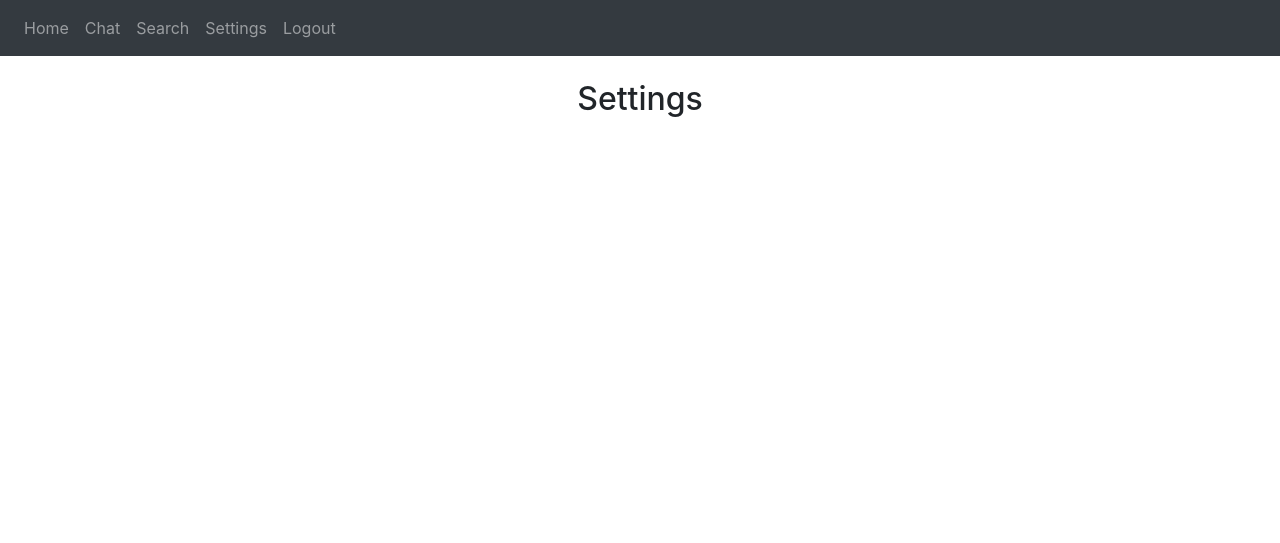
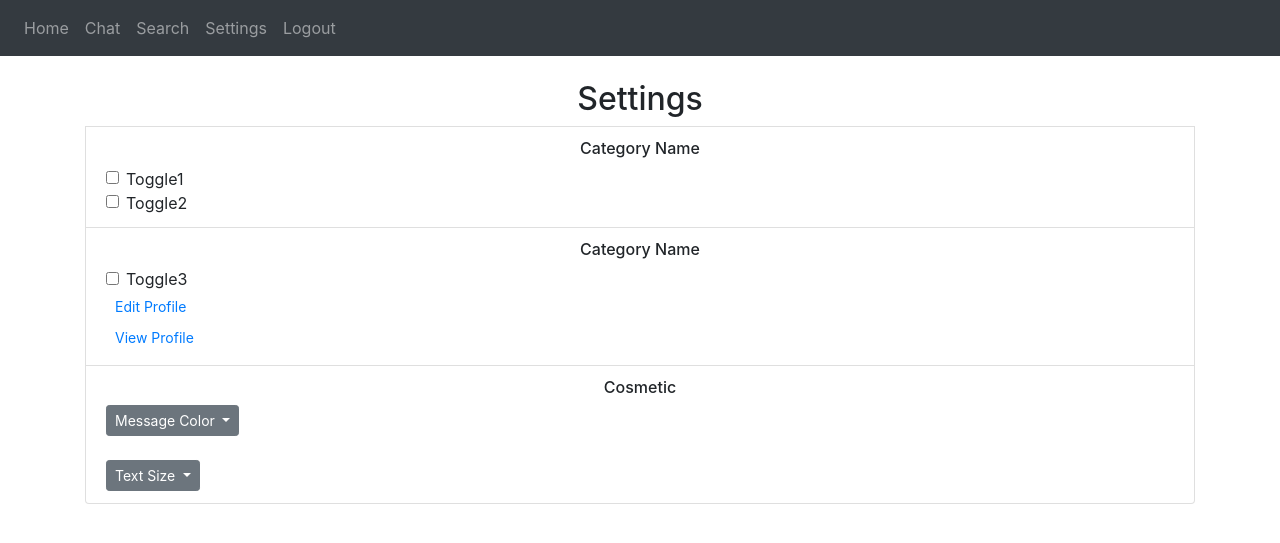
Before and after one commit to matthew-c-lee/Chat-Application, a Flask app: page /settings in a window 1280 px wide. Shown: the top 543 px of the page. Run offline with Flask 2, Linux system fonts and the light colour scheme; a user stored in the database is signed in; some libraries are stand-ins or nearby versions.

Commit message:
basic settings

```diff
--- a/website/templates/settings.html
+++ b/website/templates/settings.html
@@ -1,7 +1,62 @@
 {% extends "base.html" %} {% block title %}Settings{% endblock %} {% block content
     %}
+
+
     <form method="POST">
       <h2 align="center">Settings</h2>
 
     </form>
+
+    <li class="list-group-item">
+      <h6 align="center">Category Name</h6>
+      <div class="form-check">
+        <input class="form-check-input" type="checkbox" value="" id="flexCheckDefault">
+        <label class="form-check-label" for="flexCheckDefault">Toggle1</label>
+      </div>
+      <div class="form-check">
+        <input class="form-check-input" type="checkbox" value="" id="flexCheckDefault">
+        <label class="form-check-label" for="flexCheckDefault">Toggle2</label>
+      </div>
+    </li>
+
+    <li class="list-group-item">
+      <h6 align="center">Category Name</h6>
+      <div class="form-check">
+        <input class="form-check-input" type="checkbox" value="" id="flexCheckDefault">
+        <label class="form-check-label" for="flexCheckDefault">Toggle3</label>
+      </div>
+      <div><button type="button" class="btn btn-link btn-sm">Edit Profile</button></div>
+      <div><button type="button" class="btn btn-link btn-sm">View Profile</button></div>
+
+    </li>
+
+    <li class="list-group-item">
+      <h6 align="center">Cosmetic</h6>
+      <div class="dropdown">
+        <button class="btn btn-secondary dropdown-toggle btn-sm" type="button" id="dropdownMenuButton" data-toggle="dropdown" aria-haspopup="true" aria-expanded="false">
+          Message Color
+        </button>
+        <div class="dropdown-menu" aria-labelledby="dropdownMenuButton">
+          <a class="dropdown-item" href="#">White</a>
+          <a class="dropdown-item" href="#">Blue</a>
+          <a class="dropdown-item" href="#">Green</a>
+          <a class="dropdown-item" href="#">Orange</a>
+          <a class="dropdown-item" href="#">Teal</a>
+        </div>
+      </div>
+
+      <br />
+
+      <div class="dropdown">
+        <button class="btn btn-secondary dropdown-toggle btn-sm" type="button" id="dropdownMenuButton" data-toggle="dropdown" aria-haspopup="true" aria-expanded="false">
+          Text Size
+        </button>
+        <div class="dropdown-menu" aria-labelledby="dropdownMenuButton">
+          <a class="dropdown-item" href="#">Small</a>
+          <a class="dropdown-item" href="#">Medium</a>
+          <a class="dropdown-item" href="#">Large</a>
+        </div>
+      </div>
+    </li>
+
     {% endblock %}
--- a/website/templates/sign_up.html
+++ b/website/templates/sign_up.html
@@ -48,6 +48,6 @@ content %}
 
   <br />
 
-  <button type="sumbit" class="btn btn-primary">Submit</button>
+  <button type="submit" class="btn btn-primary">Submit</button>
 </form>
 {% endblock %}
--- a/website/testing.py
+++ /dev/null
@@ -1 +0,0 @@
-print("test")
```
Also changed, not shown: website/templates/search.html (+4 -3 lines), main.py (line endings or trailing spaces).
